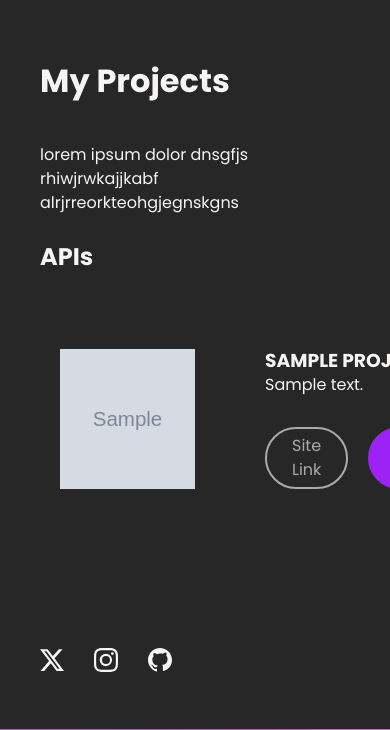
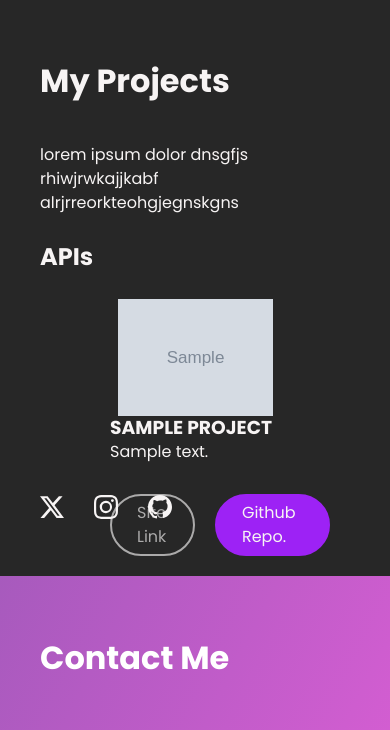
Before and after one commit to SteppaCodes/SteppaCodes, a Django app: page / in a window 390 px wide; the page is wider, and only the part inside the window is pictured. Shown: the part 1562-2292 px from the top of that part. Run offline with Django 5.2, Linux system fonts and the light colour scheme; tables that the repository leaves empty hold one stand-in row (values such as "Sample post"); grey boxes marked "Sample" are stand-in pictures.

Commit message:
chore: beginning responsiveness

```diff
--- a/static/css/styles.css
+++ b/static/css/styles.css
@@ -171,7 +171,6 @@ nav li {
 h4 {
     font-size: 24px;
     margin: 30px 0;
-    padding-bottom: 30px;
 }
 
 
@@ -202,9 +201,9 @@ h4 {
     justify-content: space-between;
 }
 
-.project-card:nth-of-type(even) .project-info{
+/* .project-card:nth-of-type(even) .project-info{
     margin-left: 0;
-}
+} */
 
 .link-btns {
     display:flex;
@@ -313,3 +312,21 @@ button {
     padding: 15px 140px;
     border-radius: 10px;
 }
+
+
+@media(max-width:1100px){
+    .hero h1 {
+        font-size:50px;
+    }
+    .project-card {
+        flex-direction:column;
+        justify-content:center;
+        align-items:center;
+        margin:0;
+        width:100%;
+        padding:0;
+    }
+    .project-card img{
+       width:500px
+    }
+}
```
Also changed, not shown: apps/projects/views.py (+3 -7 lines).
